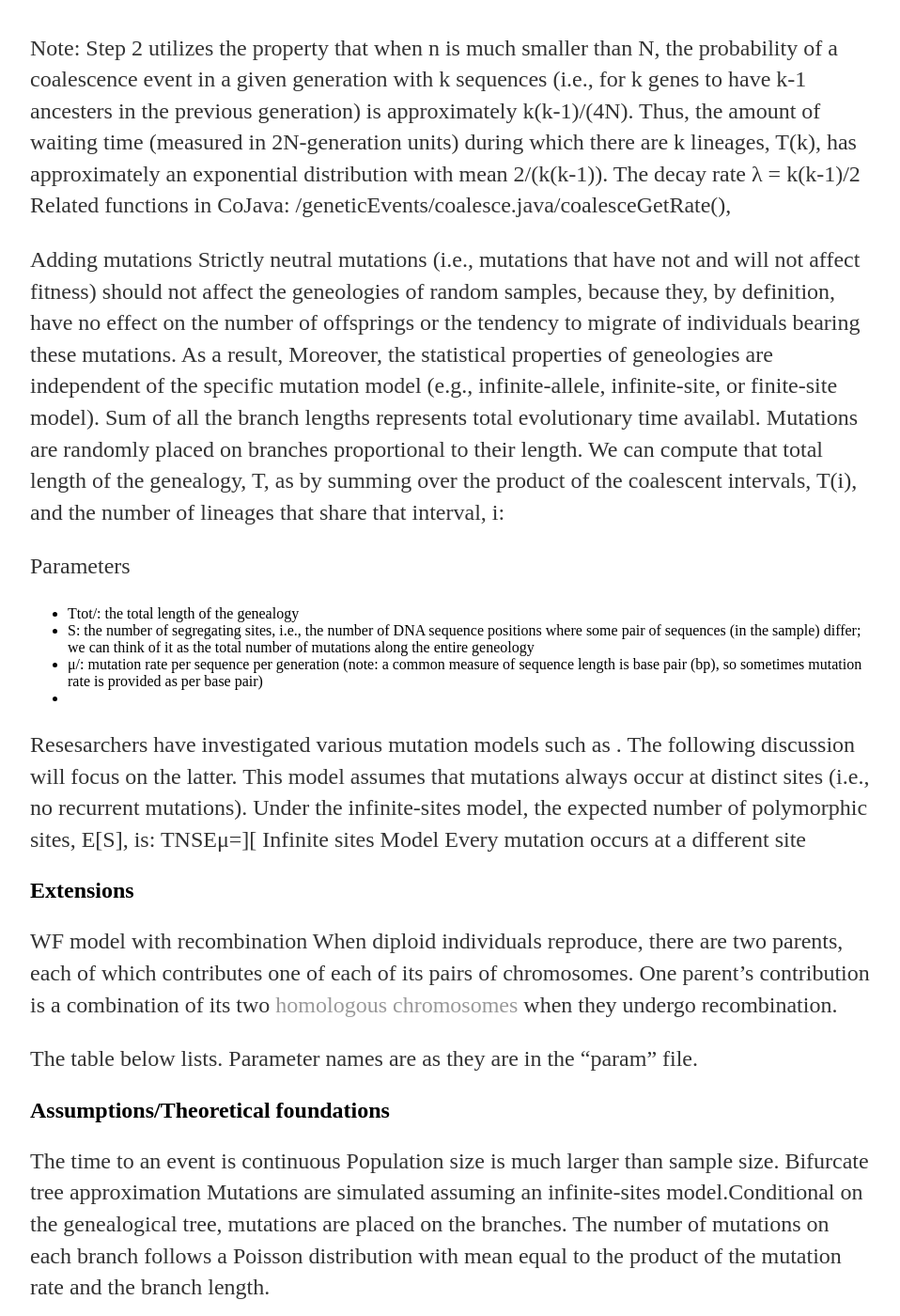
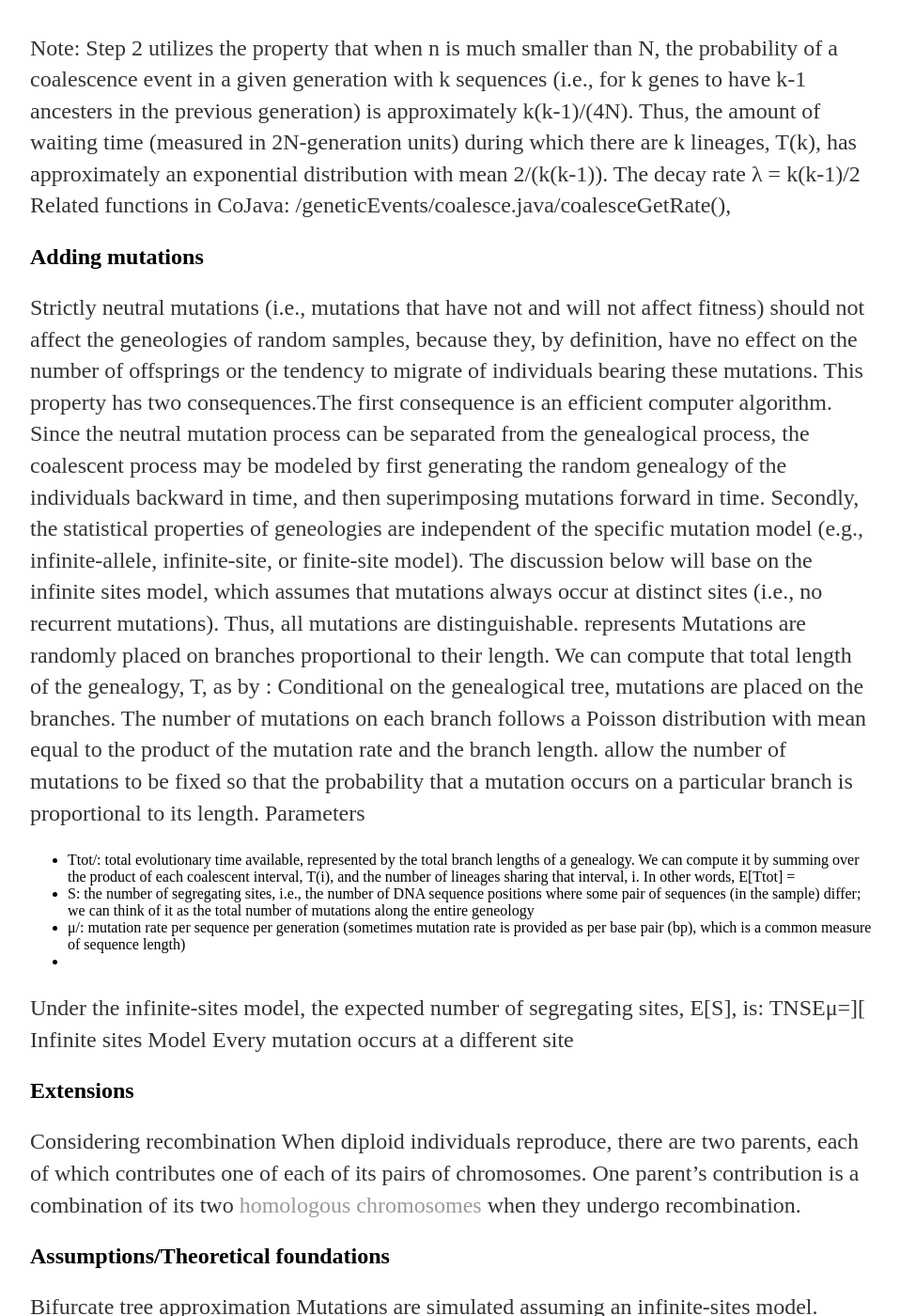
Before and after one commit to lybird300/lybird300.github.io, a Jekyll site: the page built from _posts/2015-04-02-coalescent.md, in a window 1280 px wide and 1400 px high, scrolled down 3042 px. Shown: the whole window at 94% size, without its empty margins (160-1118 px from the left). Built offline with Jekyll 4.4.1, drawn with Linux system fonts in a browser that asks for light colours; some of the changed text lies outside the part shown.

Commit message:
Update 2015-04-02-coalescent.md

```diff
--- a/_posts/2015-04-02-coalescent.md
+++ b/_posts/2015-04-02-coalescent.md
@@ -59,109 +59,42 @@ Parameters (as denoted in the literature/as the input of <a href="http://lybird3
 Note: Step 2 utilizes the property that when n is much smaller than N, the probability of a coalescence event in a given generation with k sequences (i.e., for k genes to have k-1 ancesters in the previous generation) is approximately k(k-1)/(4N). Thus, the amount of waiting time (measured in 2N-generation units) during which there are k lineages, T(k), has approximately an exponential distribution with mean 2/(k(k-1)). The decay rate λ = k(k-1)/2
 Related functions in CoJava: /geneticEvents/coalesce.java/coalesceGetRate(),
 
-Adding mutations
-Strictly neutral mutations (i.e., mutations that have not and will not affect fitness) should not affect the geneologies of random samples, because they, by definition, have no effect on the number of offsprings or the tendency to migrate of individuals bearing these mutations. As a result, Moreover, the statistical properties of geneologies are independent of the specific mutation model (e.g., infinite-allele, infinite-site, or finite-site model).
-Sum of all the branch lengths represents total evolutionary time availabl. Mutations are randomly placed on branches proportional to their length. We can compute that total length of the genealogy, T, as by summing over the product of the coalescent intervals, T(i), and the number of lineages that share that interval, i:
-
+<h2>Adding mutations</h2>
+Strictly neutral mutations (i.e., mutations that have not and will not affect fitness) should not affect the geneologies of random samples, because they, by definition, have no effect on the number of offsprings or the tendency to migrate of individuals bearing these mutations. This property has two consequences.The first consequence is an efficient computer algorithm. Since the neutral mutation process can be separated from the genealogical process, the coalescent process may be modeled by first generating the random genealogy of the individuals backward in time, and then superimposing mutations forward in time. Secondly, the statistical properties of geneologies are independent of the specific mutation model (e.g., infinite-allele, infinite-site, or finite-site model). The discussion below will base on the infinite sites model, which assumes that mutations always occur at distinct sites (i.e., no recurrent mutations). Thus, all mutations are distinguishable.
+ represents  Mutations are randomly placed on branches proportional to their length. We can compute that total length of the genealogy, T, as by :
+Conditional on the genealogical tree, mutations are placed on the branches. The number of mutations on each branch follows a Poisson distribution with mean equal to the product of the mutation rate and the branch length.
+allow the number of mutations to be fixed so that the probability that a mutation occurs on a particular branch is proportional to its length.
 Parameters
 <ul>
-<li>Ttot/: the total length of the genealogy</li>
+<li>Ttot/: total evolutionary time available, represented by the total branch lengths of a genealogy. We can compute it by summing over the product of each coalescent interval, T(i), and the number of lineages sharing that interval, i. In other words, E[Ttot] = <img src=""/></li>
 <li>S: the number of segregating sites, i.e., the number of DNA sequence positions where some pair of sequences (in the sample) differ; we can think of it as the total number of mutations along the entire geneology</li>
-<li>μ/: mutation rate per sequence per generation (note: a common measure of sequence length is base pair (bp), so sometimes mutation rate is provided as per base pair)</li>
+<li>μ/: mutation rate per sequence per generation (sometimes mutation rate is provided as per base pair (bp), which is a common measure of sequence length)</li>
 <li></li>
 </ul>
-Resesarchers have investigated various mutation models such as . The following discussion will focus on the latter. This model assumes that mutations always occur at distinct sites (i.e., no recurrent mutations).
-Under the infinite-sites model, the expected number of polymorphic sites, E[S], is:
+
+Under the infinite-sites model, the expected number of segregating sites, E[S], is:
 TNSEμ=][
 Infinite sites Model
 Every mutation occurs at a different site
 
 <h2>Extensions</h2>
 
-WF model with recombination
+Considering recombination
 When diploid individuals reproduce, there are two parents, each of which contributes one of each of its pairs of
 chromosomes. One parent’s contribution is a combination of its two <a href="http://www.phschool.com/science/biology_place/labbench/lab3/homologs.html">homologous chromosomes</a> when they undergo recombination.
 <h3></h3>
 
-The table below lists. Parameter names are as they are in the "param" file.
-
 
 <h2>Assumptions/Theoretical foundations</h2>
-The time to an event is continuous
-Population size is much larger than sample size.
+
 Bifurcate tree approximation
-Mutations are simulated assuming an infinite-sites model.Conditional on the genealogical tree, mutations are placed on the branches. The number of mutations on each branch follows a Poisson distribution with mean equal to the product of the mutation rate and the branch length.
+Mutations are simulated assuming an infinite-sites model.
 
-
-<h2>Capabilities/Limiations</h2>
-The algorithm simulates the genealogy of a sample of sequences, conditional on parameters such as the population size, the recombination rate, and rates of migration between subpopulations. Below is a list of
-<table>
-  <tr>
-    <th>Parameter</th>
-    <th>Description</th>
-    <th>Value</th>
-    <th>Reference</th>
-  </tr>
-  <tr>
-    <td>length </td>
-    <td></td>
-    <td></td>
-    <td></td>
-  </tr>
-  <tr>
-    <td>mutation_rate</td>
-    <td></td>
-    <td></td>
-    <td></td>
-  </tr>
-  <tr>
-    <td>gene_conversion_rate</td>
-    <td></td>
-    <td></td>
-    <td></td>
-  </tr>
-  <tr>
-    <td>pop_define</td>
-    <td></td>
-    <td></td>
-    <td></td>
-  </tr>
-   <tr>
-    <td>pop_size</td>
-    <td>effective population size</td>
-    <td></td>
-    <td></td>
-  </tr>
-    <tr>
-    <td>sample_size</td>
-    <td>the number of sampled chromosomes</td>
-    <td></td>
-    <td></td>
-  </tr>
-    <tr>
-    <td></td>
-    <td></td>
-    <td></td>
-    <td></td>
-  </tr>
-    <tr>
-    <td></td>
-    <td></td>
-    <td></td>
-    <td></td>
-  </tr>
-    <tr>
-    <td></td>
-    <td></td>
-    <td></td>
-    <td></td>
-  </tr>
-</table>
 Mutation: sequence, When multiple sub-populations are simulated, the program allows for migration among subpopulations.
 allow for user specified demographic events such as population bottlenecks
 Recombination: V, allow recombination rates to vary by defining a genetic map or <a href="http://en.wikipedia.org/wiki/Recombination_hotspot">hotspots</a> along the genome
 It cannot generate chromosomal length regions
-allow the number of mutations to be fixed so that the probability that a mutation occurs on a particular branch is proportional to its length.
+
 Migration: User-defined matrix
 Mating system: Random Mating
 <a href="http://en.wikipedia.org/wiki/Fecundity">Fecundity</a>: Random Distribution
```
